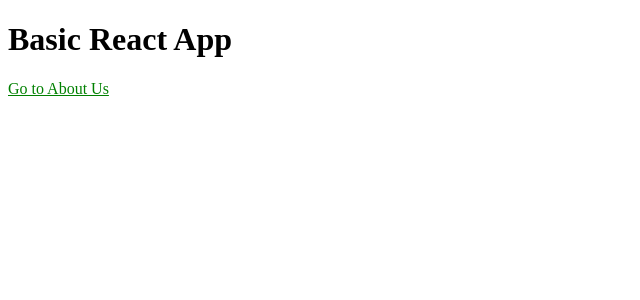
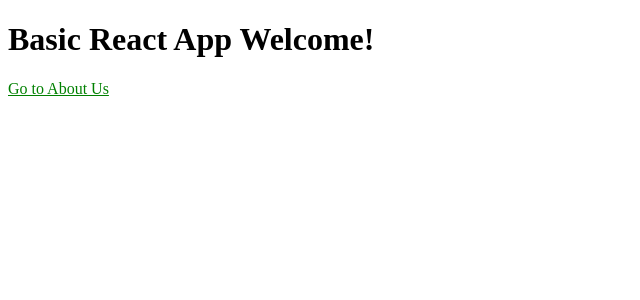
Before and after one commit to bcgov/openshift-launchpad, a React app in the folder client/: page / in a window 1280 px wide. Shown: the top 300 px of the page, without its empty margins (0-640 px from the left). Built offline with nearby package versions, Linux system fonts and the light colour scheme; no server answers.

Commit message:
Change Home page title

```diff
--- a/client/src/components/Home.js
+++ b/client/src/components/Home.js
@@ -3,7 +3,7 @@ import { Link } from 'react-router-dom';
 
 const Home = (props) => (
   <div>
-    <h1>Basic React App</h1>
+    <h1>Basic React App Welcome!</h1>
     {props.name && <p>Hello, {props.name}!</p>}
     <Link to="/about-us">Go to About Us</Link>
   </div>
```
